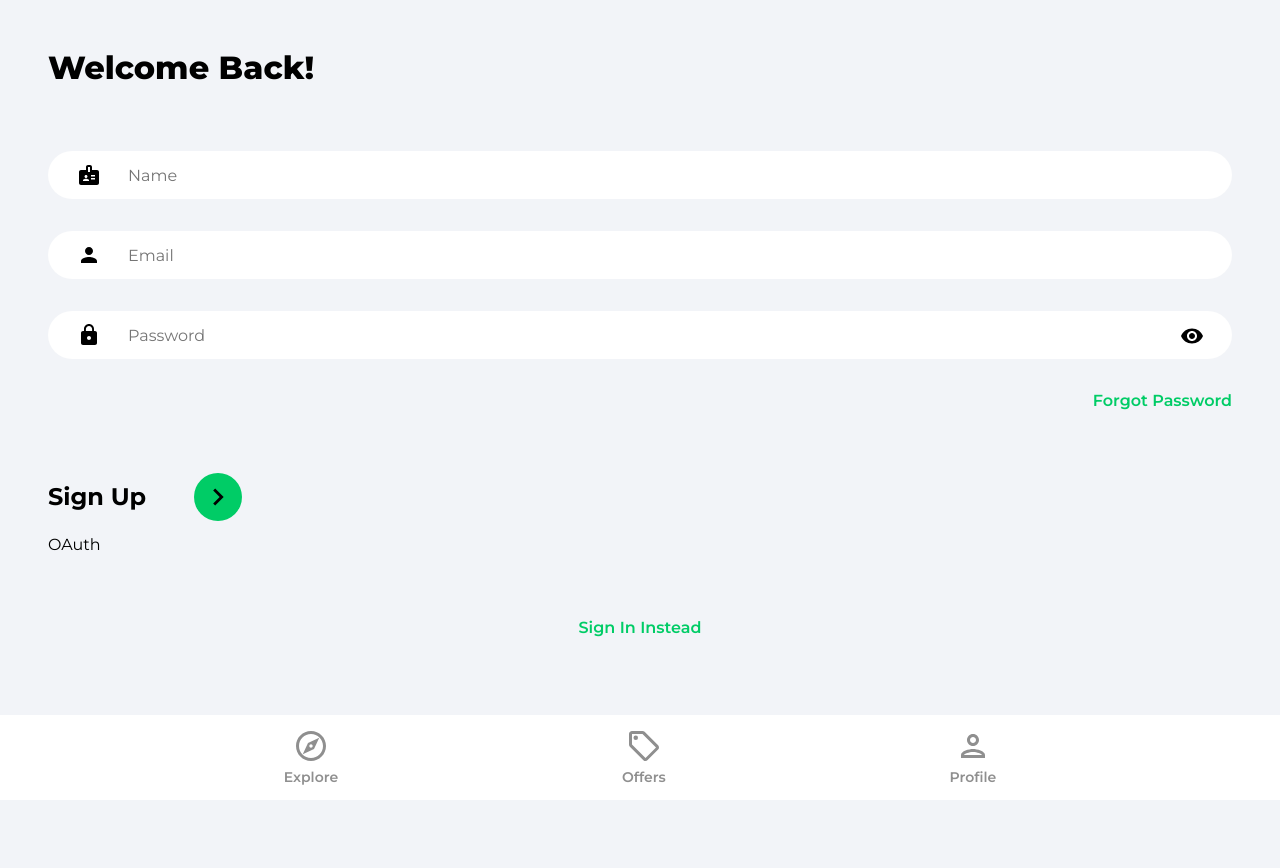
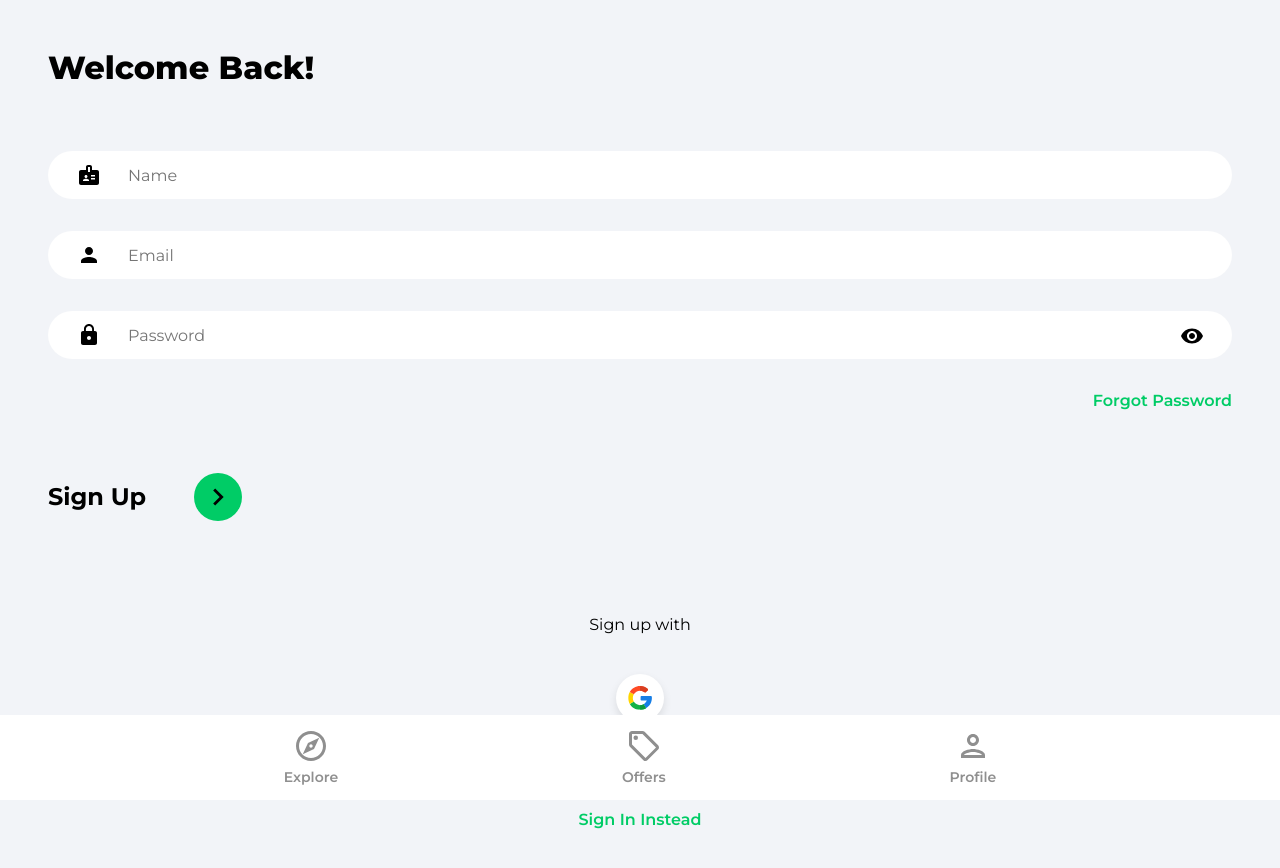
Before and after one commit to alancuenca/house-marketplace-app, a React (Create React App) app: page /sign-up in a window 1280 px wide. Shown: the top 868 px of the page. Before the commit the page ends 800 px from the top, so only its background shows below. Built offline with nearby package versions, Linux system fonts and the light colour scheme.

Commit message:
finish google auth

```diff
--- a/src/components/OAuth.jsx
+++ b/src/components/OAuth.jsx
@@ -1,6 +1,47 @@
+import { useLocation, useNavigate } from 'react-router-dom'
+import { getAuth, signInWithPopup, GoogleAuthProvider } from 'firebase/auth'
+import { doc, setDoc, getDoc, serverTimestamp } from 'firebase/firestore'
+import { db } from '../firebase.config'
+import { toast } from 'react-toastify'
+import googleIcon from '../assets/svg/googleIcon.svg'
+
 function OAuth() {
-  return (
-    <div>OAuth</div>
-  )
+    const navigate = useNavigate()
+    const location = useLocation()
+
+    const onGoogleClick = async () => {
+        try {
+            // get user from google id
+            const auth = getAuth()
+            const provider = new GoogleAuthProvider()
+            const result = await signInWithPopup(auth, provider)
+            const user = result.user
+            //check for user
+            const docRef = doc(db, 'uesrs', user.uid)
+            const docSnap = await getDoc(docRef)
+            //if user does not exist create user
+            if (!docSnap.exists()) {
+                //pass in doc and put in 3 things:
+                //put in db, colleciton 'users', user id
+                await setDoc(doc(db, 'users', user.uid), {
+                    name: user.displayName,
+                    email: user.email,
+                    timeStamp: serverTimestamp()
+                })
+                navigate('/')
+            }
+        } catch (error) {
+            toast.error('Could not authorize with Google')
+        }
+    }
+
+    return (
+        <div className='socialLogin'>
+            <p>Sign {location.pathname === '/sign-up' ? 'up' : 'in'} with </p>
+            <button className="socialIconDiv" onClick={onGoogleClick}>
+                <img className='socialIconImg' src={googleIcon} alt="google" />
+            </button>
+        </div>
+    )
 }
 export default OAuth
```
